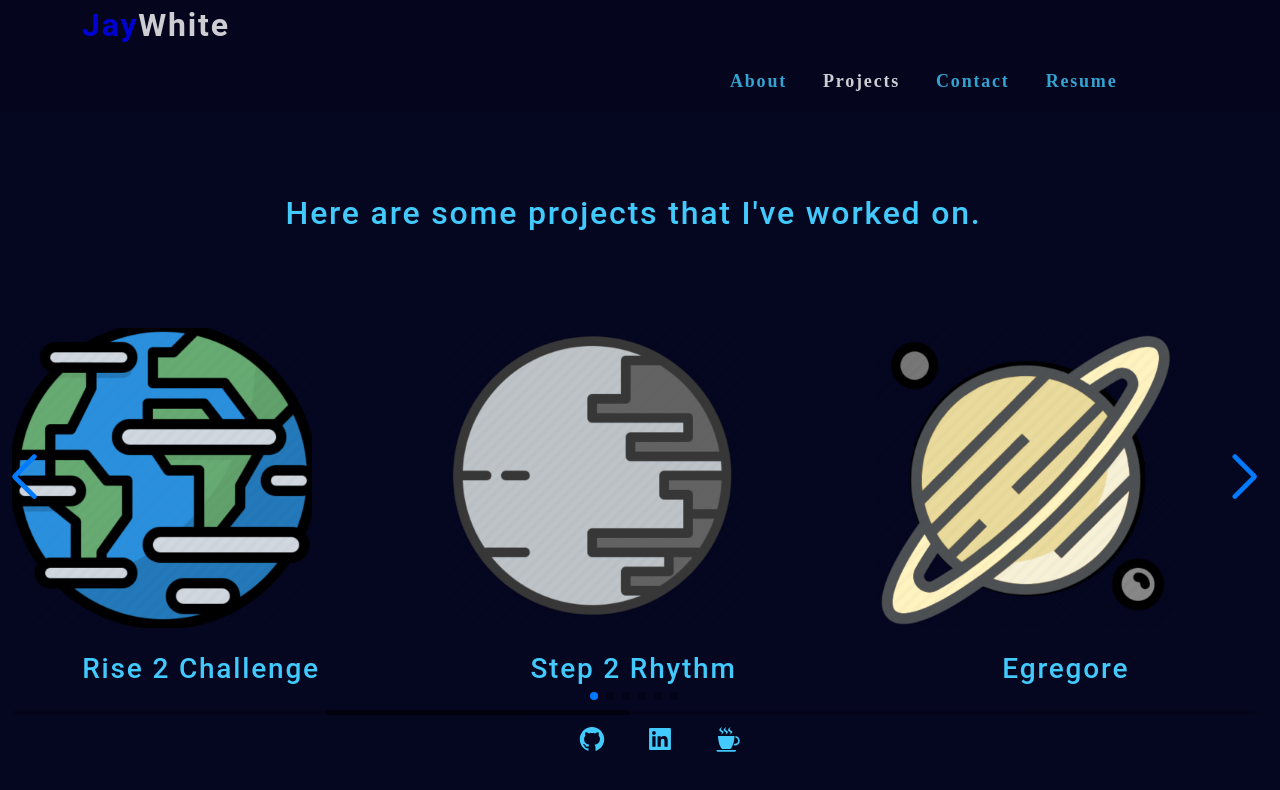
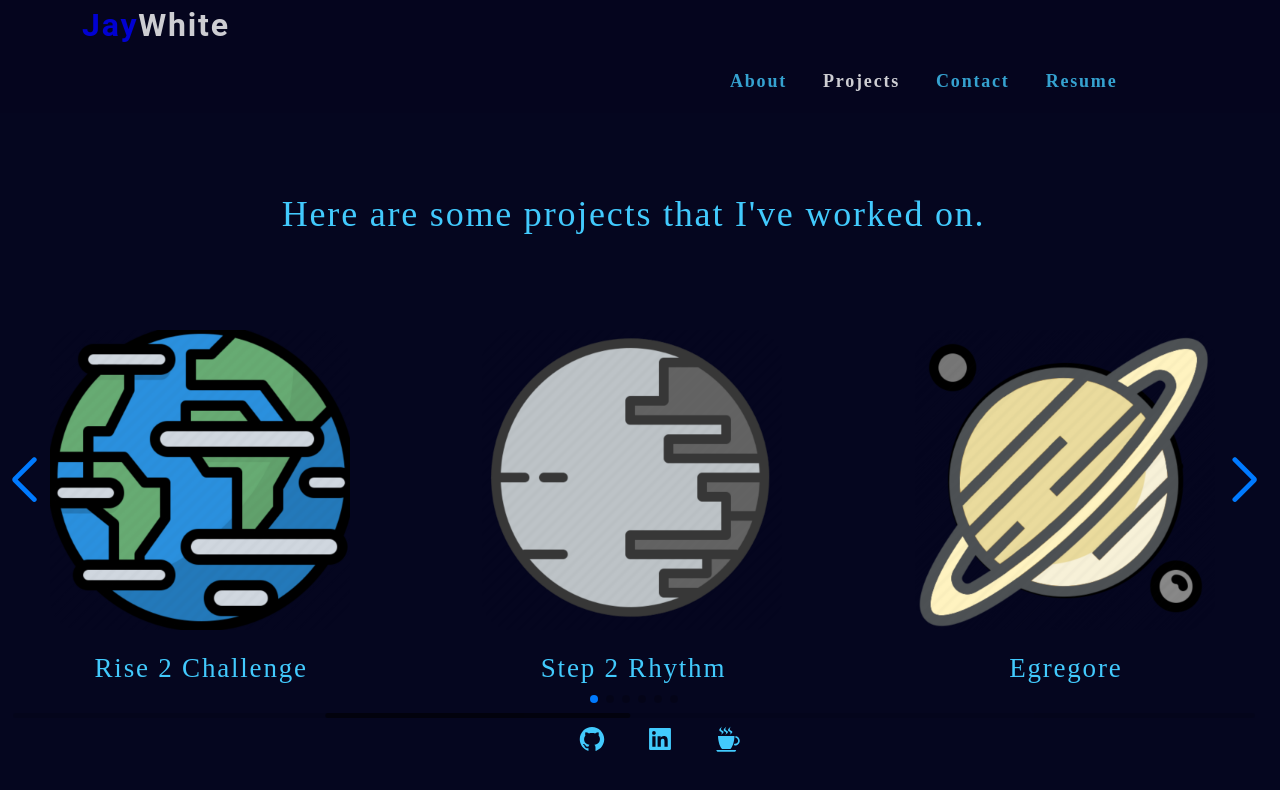
Before and after one commit to JayWhiteBuffalo/react-portfolio, a React (Create React App) app in the folder OneDrive/Desktop/projects/react-portfolio/: page / in a window 1280 px wide. Both pictures are taken after a click on the item "Projects". Shown: the top 790 px of the page. Built offline with nearby package versions, Linux system fonts and the light colour scheme.

Commit message:
Changed out fonts on projects page.

```diff
--- a/OneDrive/Desktop/projects/react-portfolio/src/componets/ProjectCards/index.js
+++ b/OneDrive/Desktop/projects/react-portfolio/src/componets/ProjectCards/index.js
@@ -72,7 +72,7 @@ function ProjectCards(){
   >
 {projectslide.map((project, i) => (
      <SwiperSlide key={projectslide.id} className="slide">
-             <div className="projectCard slide-content">
+             <div className="projectCard slide-content center">
              <a href = {projectslide[i].github}>
              <img
              src={require(`../../assets/images/${i}.png`)}
--- a/OneDrive/Desktop/projects/react-portfolio/src/index.css
+++ b/OneDrive/Desktop/projects/react-portfolio/src/index.css
@@ -409,7 +409,7 @@ a {
 }
 
 .projectCard img:hover{
-    filter: contrast(200%) brightness(150%) drop-shadow(8px 8px 10px blue) ;
+    filter: contrast(200%) brightness(150%) drop-shadow(4px 4px 5px rgb(35, 35, 255)) ;
     transform: scale(1);
     transition: .25s ease-in-out;
     -webkit-transform: scale(1);
@@ -418,6 +418,7 @@ a {
 #projectsPage div h2{
   margin-top: 5rem;
   color: var(--primary);
+  font: 2em w3-monospace;
 }
 
 .skillsCont{
@@ -459,6 +460,9 @@ a {
   margin-top: 5rem;
 }
 
+.slide div a h3{
+  font: 1.5em w3-monospace;
+}
 .blue{
   color:#0000ff
 }
```
